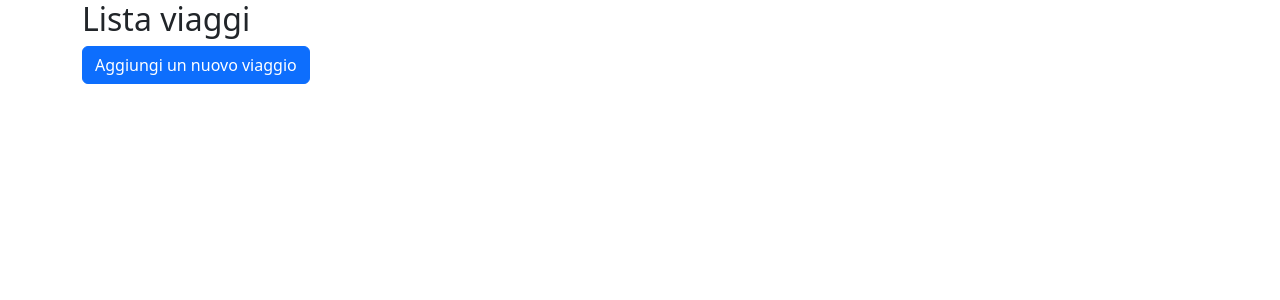
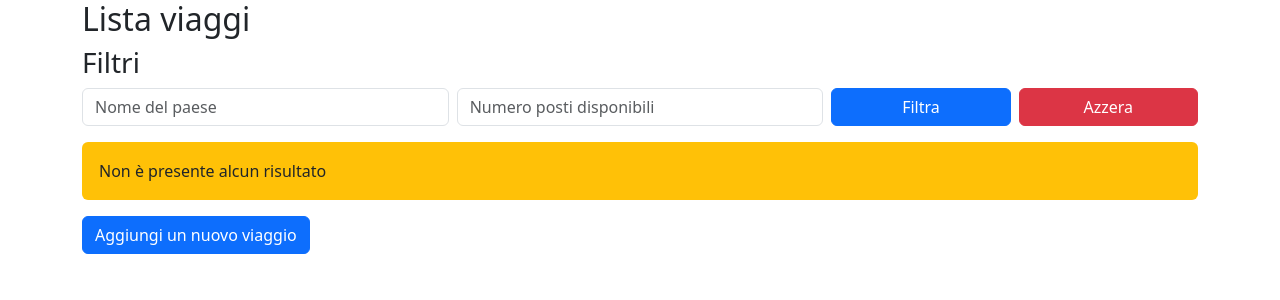
Before and after one commit to dariodini/TravelApp, a PHP site: page /trip in a window 1280 px wide. Shown: the top 300 px of the page. Run offline with PHP 8.4, Linux system fonts and the light colour scheme; data that the repository does not hold is empty; a stand-in replaces the project's code that opens the database connection.

Commit message:
Implementata funzione di filtraggio dei trips

```diff
--- a/app/controllers/TripController.php
+++ b/app/controllers/TripController.php
@@ -8,8 +8,16 @@ class TripController
 {
   public function homepage()
   {
-    $trips = Trip::selectAll();
-    return view('trip/index', ['trips'=>$trips]);
+    $countryName = $_GET['countryName'] ?? '';
+    $availableSeats = $_GET['availableSeats'] ?? '';
+
+    if (!empty($countryName) || !empty($availableSeats)) {
+        $trips = Trip::filter($countryName, $availableSeats);
+    } else {
+        $trips = Trip::selectAll();
+    }
+
+    return view('trip/index', ['trips'=>$trips, 'selectedCountryName' => $countryName, 'selectedAvailableSeats' => $availableSeats]);
   }
 
   public function create()
--- a/app/models/Trip.php
+++ b/app/models/Trip.php
@@ -25,4 +25,9 @@ class Trip
     {
         return App::get('database')->delete('trips', ['id' => $_POST['tripId']]);
     }
+
+    public static function filter()
+    {
+        return App::get('database')->filter($_GET['countryName'], $_GET['availableSeats']);
+    }
 }
--- a/app/views/country/index.view.php
+++ b/app/views/country/index.view.php
@@ -31,6 +31,8 @@
       <?php endforeach; ?>
     </tbody>
   </table>
+<?php } else{ ?>
+  <div class="alert bg-warning">Non è presente alcun risultato</div>
 <?php } ?>
 
 <button type="button" class="btn btn-primary" data-bs-toggle="modal" data-bs-target="#countryForm">Aggiungi un nuovo paese</button>
--- a/app/views/trip/index.view.php
+++ b/app/views/trip/index.view.php
@@ -3,6 +3,24 @@
 <h2>Lista viaggi</h2>
 
 <?php use App\Entities\Country; ?>
+
+<h3>Filtri</h3>
+<form action="/trip" method="GET" id="filterForm" class="mb-3">
+  <div class="row gx-2">
+    <div class="col-4">
+      <input type="text" class="form-control" name="countryName" placeholder="Nome del paese" value="<?= isset($selectedCountryName) ? htmlspecialchars($selectedCountryName) : '' ?>">
+    </div>
+    <div class="col-4">
+      <input type="number" class="form-control" name="availableSeats" placeholder="Numero posti disponibili" value="<?= isset($selectedAvailableSeats) ? htmlspecialchars($selectedAvailableSeats) : '' ?>">
+    </div>
+    <div class="col-2">
+      <button type="submit" class="btn btn-primary w-100">Filtra</button>
+    </div>
+    <div class="col-2">
+      <button type="reset" class="btn btn-danger w-100">Azzera</button>
+    </div>
+  </div>
+</form>
 
 <?php if(count($trips)>0) { ?>
   <table class="table table-striped table-hover border">
@@ -35,6 +53,8 @@
       <?php endforeach; ?>
     </tbody>
   </table>
+<?php } else{ ?>
+  <div class="alert bg-warning">Non è presente alcun risultato</div>
 <?php } ?>
 
 <button type="button" class="btn btn-primary" data-bs-toggle="modal" data-bs-target="#tripForm">Aggiungi un nuovo viaggio</button>
@@ -50,6 +70,8 @@
 
     const deleteModal = $('#tripDelete');
     const deleteForm = deleteModal.find('form');
+
+    const filterForm = $('#filterForm');
 
     $('.fa-edit').click(function(e){
       const tripId = $(this).data('trip-id');
@@ -78,6 +100,10 @@
       form.find('option[selected="selected"]').removeAttr('selected');
       form.find('input[name="tripSeats"]').val('');
     });
+
+    filterForm.on('reset', function(){
+      document.location.href = '/trip'
+    })
   });
 </script>
 <?php require(__DIR__ . '/../partials/footer-scripts.php'); ?>
--- a/core/database/QueryBuilder.php
+++ b/core/database/QueryBuilder.php
@@ -97,4 +97,33 @@ class QueryBuilder
 
         return $statement->fetchColumn();
     }
+
+    public function filter($countryName, $availableSeats)
+    {
+        $query = "SELECT * FROM trips WHERE 1";
+
+        if (!empty($countryName)) {
+            $query .= " AND country_id IN (SELECT id FROM countries WHERE name LIKE :countryName)";
+        }
+        if (!empty($availableSeats)) {
+            $query .= " AND available_seats = :availableSeats";
+        }
+
+        try {
+            $statement = $this->pdo->prepare($query);
+
+            if (!empty($countryName)) {
+                $statement->bindValue(':countryName', "%$countryName%");
+            }
+            if (!empty($availableSeats)) {
+                $statement->bindValue(':availableSeats', $availableSeats);
+            }
+
+            $statement->execute();
+
+            return $statement->fetchAll(PDO::FETCH_CLASS);
+        } catch (\Exception $e) {
+            echo "An error occurred while executing the query. Try later.";
+        }
+    }
 }
```
